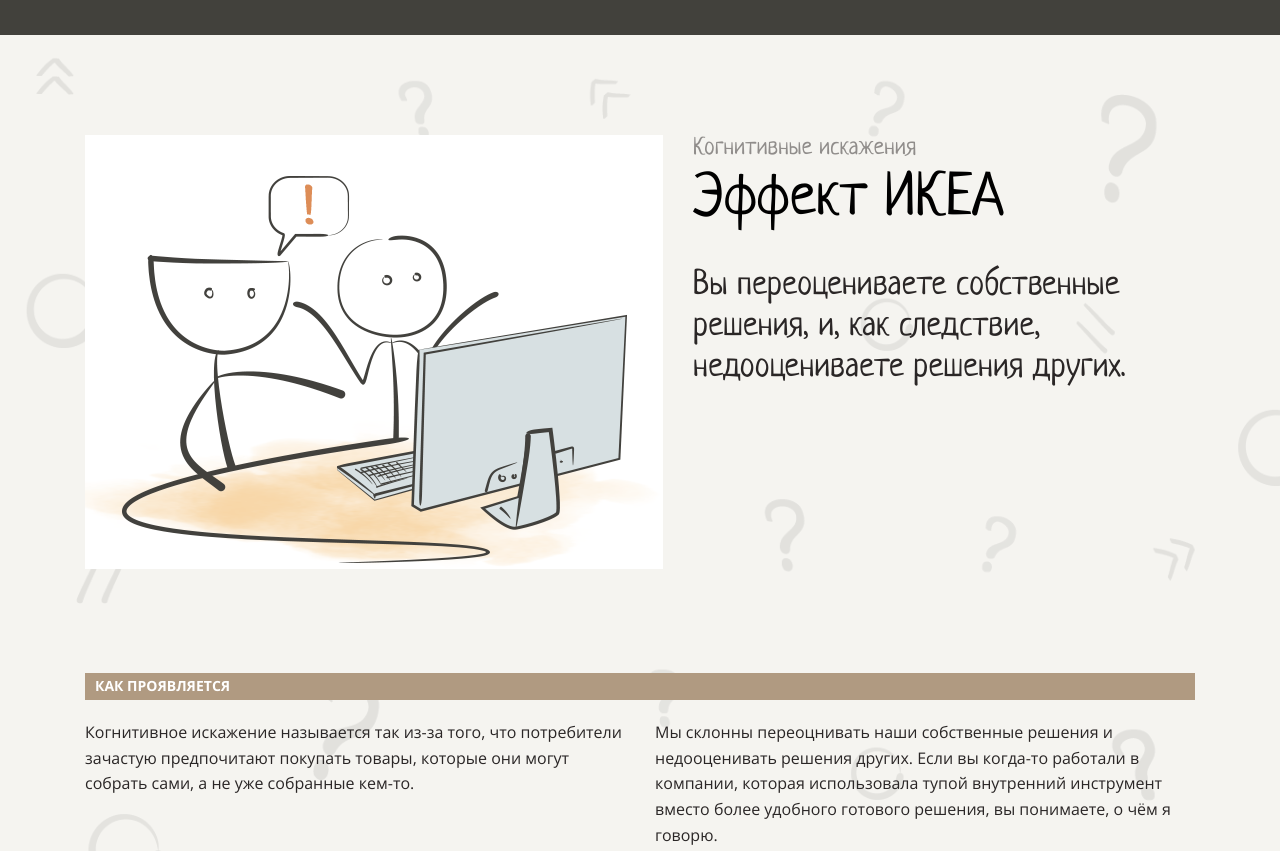
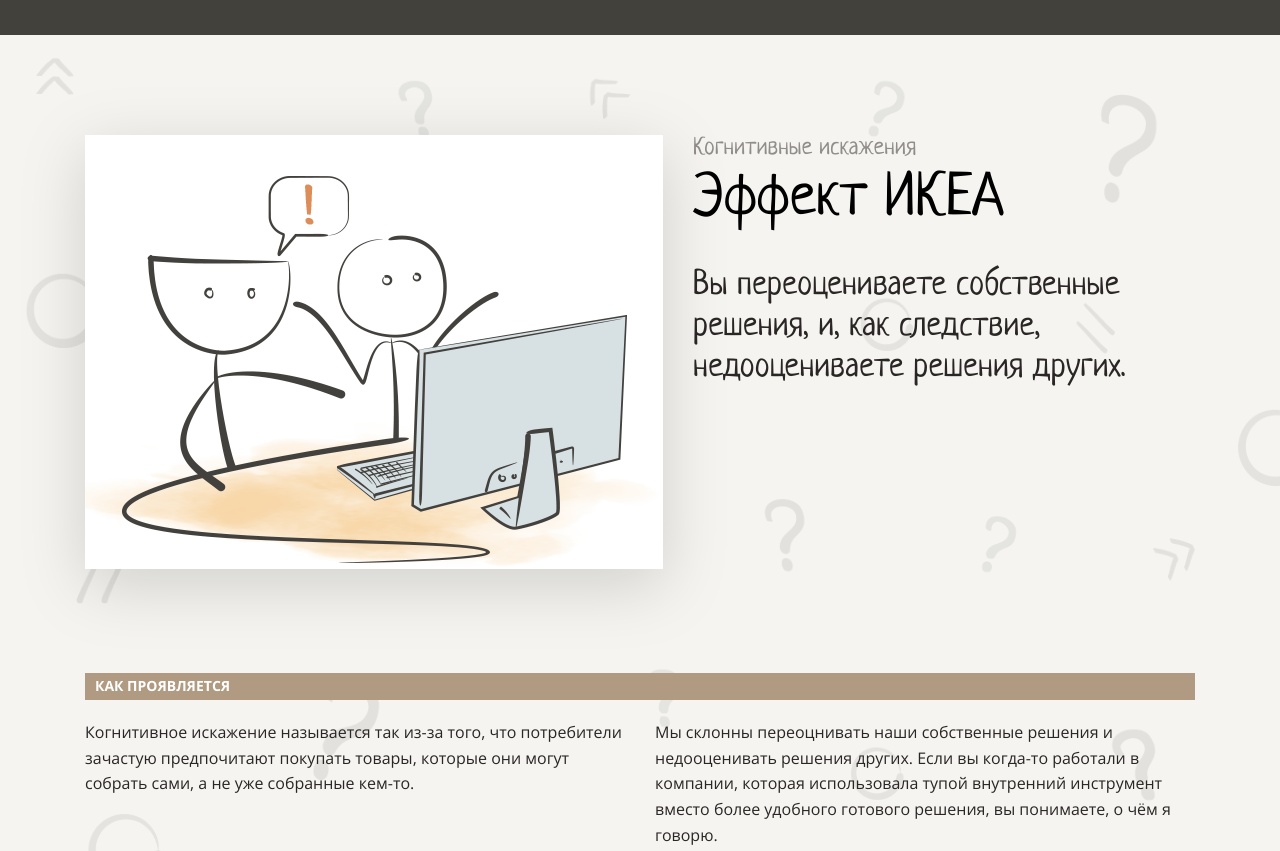
Before and after one commit to Lukyanau-Anton/layout-designer-project-58, a website: page src/index.html in a window 1280 px wide. Shown: the part 2660-3511 px from the top of the page. Drawn offline with Linux system fonts and the light colour scheme; files whose address does not match are found by name.

Commit message:
add drop-shadow for img

```diff
--- a/src/style/style.css
+++ b/src/style/style.css
@@ -294,6 +294,7 @@
 
 .img-page {
     vertical-align: middle;
+    filter: drop-shadow(0px 16px 32px rgba(0, 0, 0, 0.15));
 }
 
 .fourth-page::before{
```
